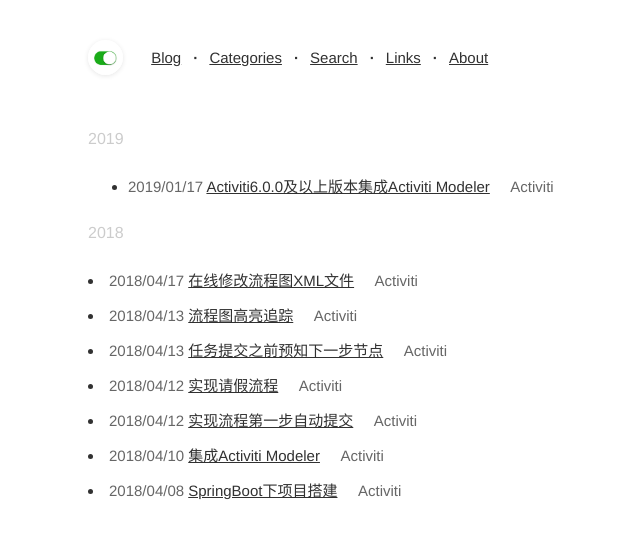
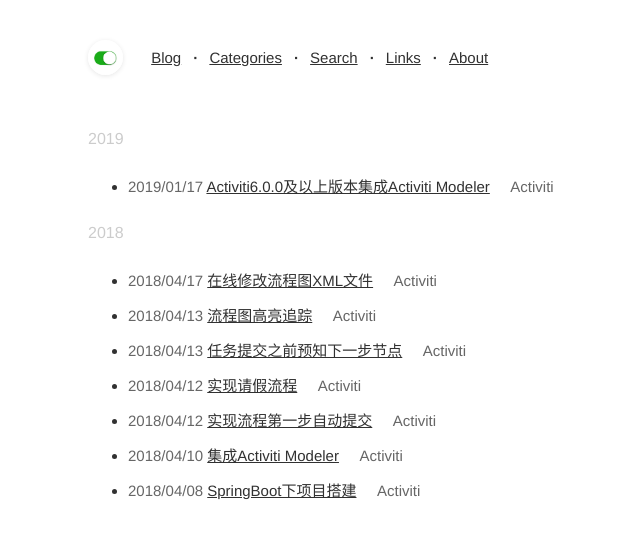
Before and after one commit to Really-Dream/fez, a Jekyll site: the page built from index.html, in a window 1280 px wide. Shown: the top 539 px of the page, without its empty margins (262-902 px from the left). Built offline with Jekyll 4.4.1, drawn with Linux system fonts in a browser that asks for light colours.

Commit message:
Update index.html

```diff
--- a/index.html
+++ b/index.html
@@ -42,7 +42,7 @@ js: [blog.js]
 						<a href="{{site.context}}/pages/categories.html#{{ cat }}">{{ cat }}</a>
 					{% endfor %}
 				</span>
-			</li></ul></div><div class="list-group"><span>{{next_year}}</span><ul></ul>
+			</li></ul></div><div class="list-group"><span>{{next_year}}</span><ul>
 			{% endif %}
 		{% endif %}
 	{% endfor %}
```
